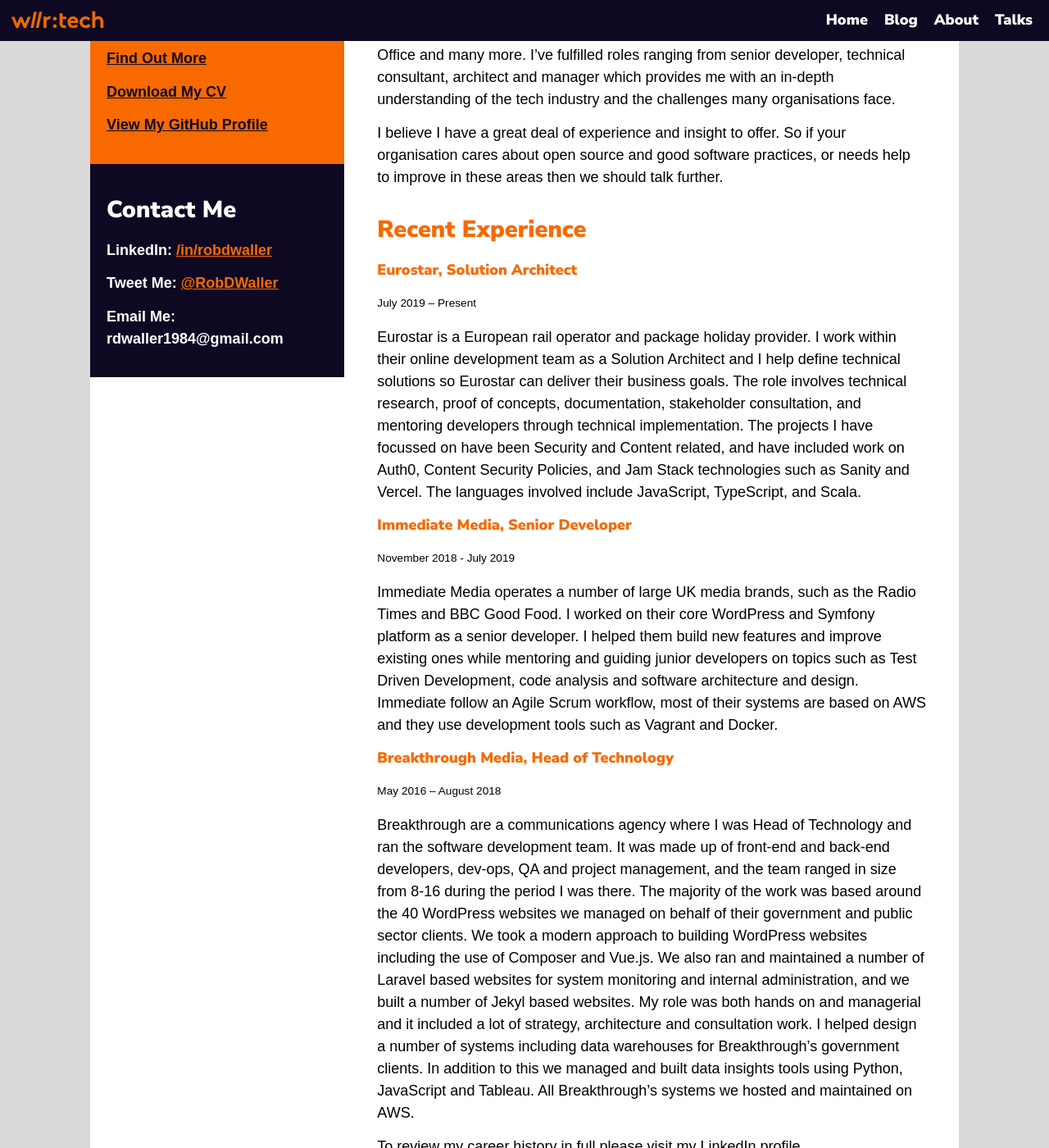
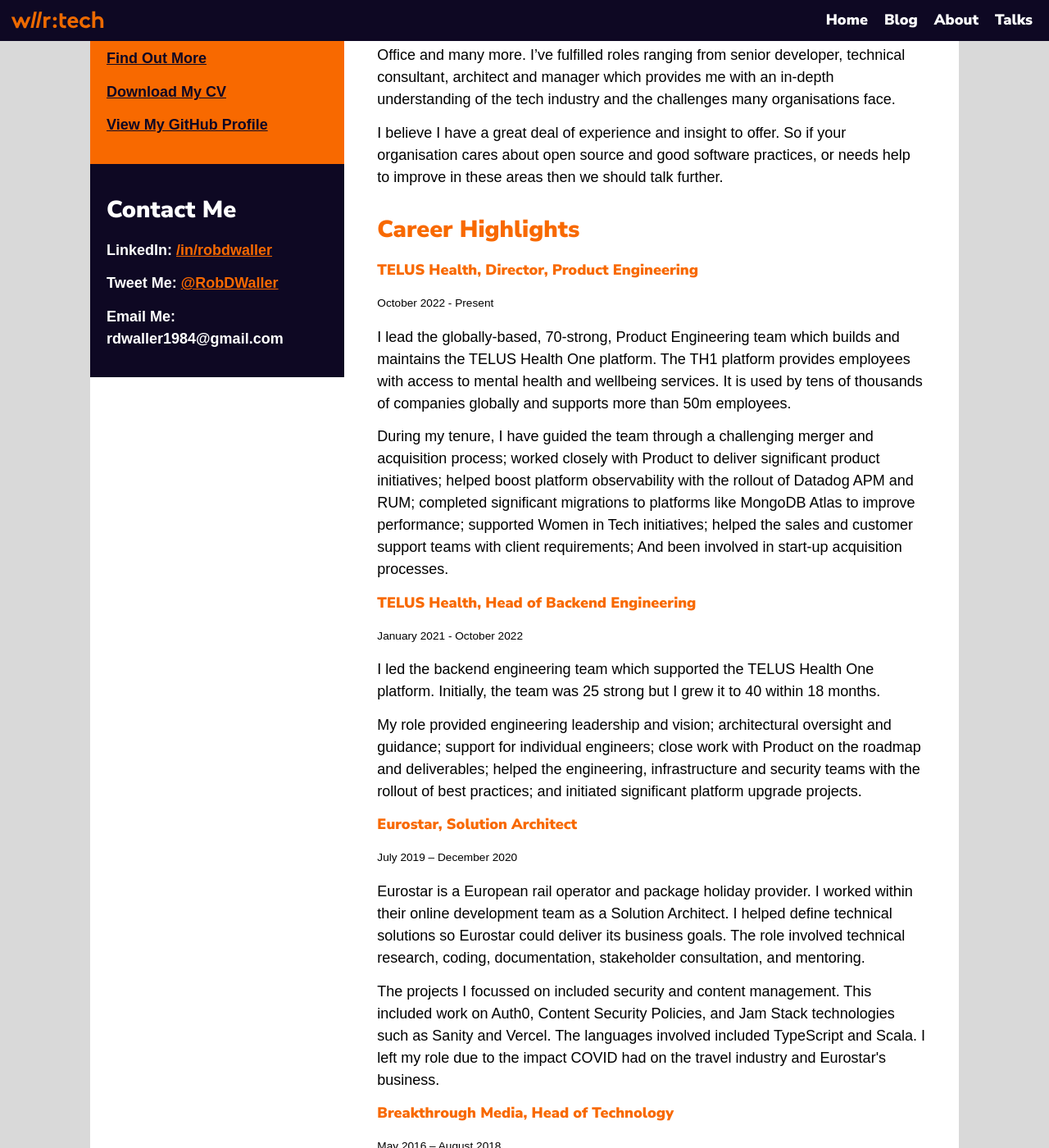
Before and after one commit to RobDWaller/robdwaller.github.io, a Jekyll site: the page built from about.html, in a window 1280 px wide and 1400 px high, scrolled down 637 px. Shown: the whole window at 82% size. Built offline with Jekyll 4.4.1, drawn with Linux system fonts in a browser that asks for light colours; some of the changed text lies outside the part shown.

Commit message:
Began updating about page, removed some of the business section, updated work experience section to career highlights section.

```diff
--- a/about.html
+++ b/about.html
@@ -12,7 +12,7 @@
 <p>I have experience with various languages including PHP, JavaScript, Rust and
     TypeScript. If you review my open source contributions you will see I have a
     great deal of experience with test frameworks, code analysis, documentation
-    and automation. I’ve also written on these topics in detail and given numerous
+    and automation. I've also written on these topics in detail and given numerous
     talks to user groups and conferences.</p>
 <ul>
     <li><a href="https://github.com/RobDWaller">github.com/RobDWaller</a></li>
@@ -31,54 +31,60 @@
 <p>I believe I have a great deal of experience and insight to offer. So if your
     organisation cares about open source and good software practices, or needs
     help to improve in these areas then we should talk further.</p>
-<h2>Recent Experience</h2>
+<h2>Career Highlights</h2>
+<h4>TELUS Health, Director, Product Engineering</h4>
+<small>October 2022 - Present</small>
+<p>I lead the globally-based, 70-strong, Product Engineering team which builds
+    and maintains the TELUS Health One platform. The TH1 platform provides
+    employees with access to mental health and wellbeing services. It is used
+    by tens of thousands of companies globally and supports more than 50m
+    employees.</p>
+<p>During my tenure, I have guided the team through a challenging merger and
+    acquisition process; worked closely with Product to deliver significant
+    product initiatives; helped boost platform observability with the rollout
+    of Datadog APM and RUM; completed significant migrations to platforms like
+    MongoDB Atlas to improve performance; supported Women in Tech initiatives;
+    helped the sales and customer support teams with client requirements; And
+    been involved in start-up acquisition processes.</p>
+<h4>TELUS Health, Head of Backend Engineering</h4>
+<small>January 2021 - October 2022</small>
+<p>I led the backend engineering team which supported the TELUS Health One
+    platform. Initially, the team was 25 strong but I grew it to 40 within 18
+    months.</p>
+<p>My role provided engineering leadership and vision; architectural oversight
+    and guidance; support for individual engineers; close work with Product on
+    the roadmap and deliverables; helped the engineering, infrastructure and
+    security teams with the rollout of best practices; and initiated significant
+    platform upgrade projects.</p>
 <h4>Eurostar, Solution Architect</h4>
-<small>July 2019 – Present</small>
-<p>Eurostar is a European rail operator and package holiday provider. I work
-    within their online development team as a Solution Architect and I help
-    define technical solutions so Eurostar can deliver their business goals. The
-    role involves technical research, proof of concepts, documentation,
-    stakeholder consultation, and mentoring developers through technical
-    implementation. The projects I have focussed on have been Security and
-    Content related, and have included work on Auth0, Content Security Policies,
-    and Jam Stack technologies such as Sanity and Vercel. The languages involved
-    include JavaScript, TypeScript, and Scala.</p>
-<h4>Immediate Media, Senior Developer</h4>
-<small>November 2018 - July 2019</small>
-<p>Immediate Media operates a number of large UK media brands, such as the Radio
-    Times and BBC Good Food. I worked on their core WordPress and Symfony
-    platform as a senior developer. I helped them build new features and improve
-    existing ones while mentoring and guiding junior developers on topics such
-    as Test Driven Development, code analysis and software architecture and
-    design. Immediate follow an Agile Scrum workflow, most of their systems are
-    based on AWS and they use development tools such as Vagrant and Docker.</p>
+<small>July 2019 – December 2020</small>
+<p>Eurostar is a European rail operator and package holiday provider. I worked
+    within their online development team as a Solution Architect. I helped
+    define technical solutions so Eurostar could deliver its business goals.
+    The role involved technical research, coding, documentation, stakeholder
+    consultation, and mentoring.</p>
+<p>The projects I focussed on included security and content management. This
+    included work on Auth0, Content Security Policies, and Jam Stack
+    technologies such as Sanity and Vercel. The languages involved included
+    TypeScript and Scala. I left my role due to the impact COVID had on the
+    travel industry and Eurostar's business.</p>
 <h4>Breakthrough Media, Head of Technology</h4>
 <small>May 2016 – August 2018</small>
-<p>Breakthrough are a communications agency where I was Head of Technology and
-    ran the software development team. It was made up of front-end and back-end
-    developers, dev-ops, QA and project management, and the team ranged in size
-    from 8-16 during the period I was there. The majority of the work was based
-    around the 40 WordPress websites we managed on behalf of their government
-    and public sector clients. We took a modern approach to building WordPress
-    websites including the use of Composer and Vue.js. We also ran and
-    maintained a number of Laravel based websites for system monitoring and
-    internal administration, and we built a number of Jekyl based websites.
-    My role was both hands on and managerial and it included a lot of strategy,
-    architecture and consultation work. I helped design a number of systems
-    including data warehouses for Breakthrough’s government clients. In addition
-    to this we managed and built data insights tools using Python, JavaScript
-    and Tableau. All Breakthrough’s systems we hosted and maintained on AWS.</p>
+<p>Breakthrough Media were a communications agency where I was Head of
+    Technology and ran the software development team. It included front-end and
+    back-end developers, DevOps, QA and project management, and the team ranged
+    in size from 8 to 16.</p>
+<p>My role was both hands-on and managerial and included a lot of strategy,
+    architecture and consultation work. I helped design several systems
+    including data warehouses for Breakthrough’s government clients. In
+    addition, we managed and built data insights tools using Python, JavaScript
+    and Tableau, along with some AI and Natural Language Processing work.
+    The team also build and maintained 40 content websites for government and
+    public sector clients.</p>
 <p>To review my career history in full please visit my LinkedIn profile
-    <a href"https://www.linkedin.com/in/robdwaller/">
-        linkedin.com/in/robdwaller</a>.</p>
+    <a href"https://www.linkedin.com/in/robdwaller/">/in/robdwaller</a>.
+</p>
 <h2>Business History</h2>
-<h4>Waller Tech Ltd</h4>
-<small>October 2018 – Present</small>
-<p>Wllr:Tech is focused on providing organisations with services around code
-    quality and security. The aim is to help organisations improve the software
-    and products they produce so less money is wasted on maintenance issues and
-    more revenue is generated from users. Services provided include training,
-    consultation and implementation help.</p>
 <h4>Status People Ltd</h4>
 <small>August 2011 – August 2018</small>
 <p>StatusPeople was a Social Media Analytics company I founded in 2011. The
```
